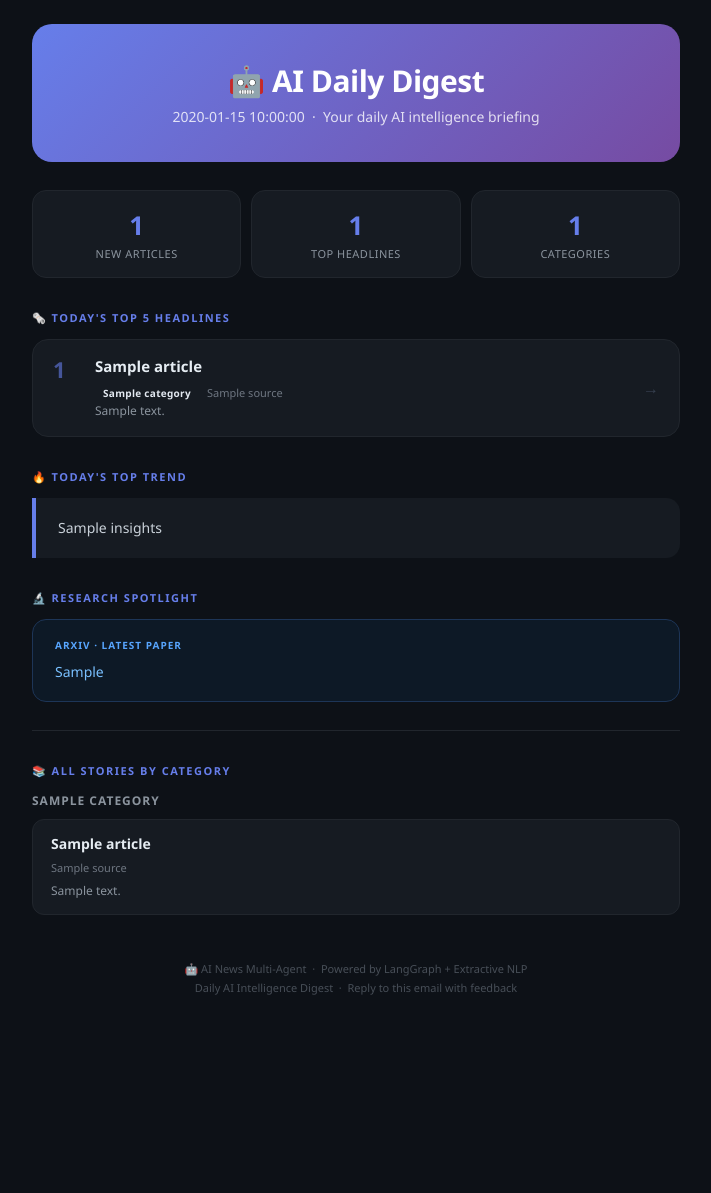
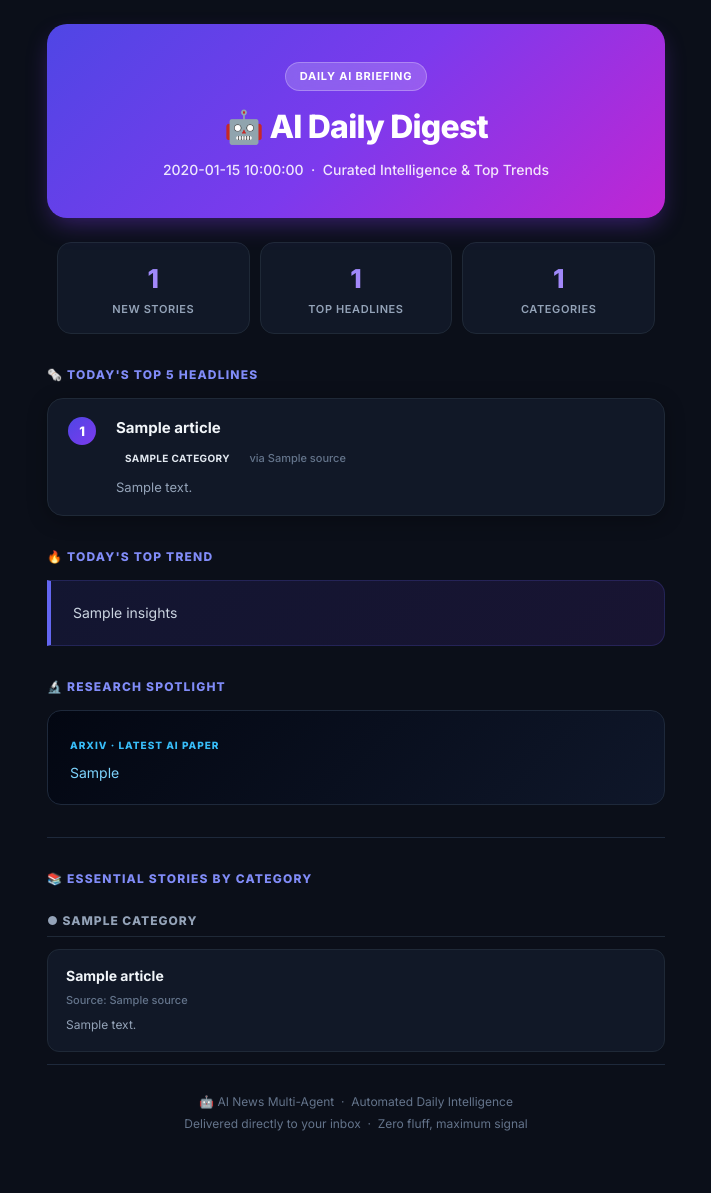
Before and after one commit to Divyam-2308/AI_News, a Python web app: template templates/email_digest.html in a window 1280 px wide. Shown: the whole page, without its empty margins (284-995 px from the left). Before the commit the page ends 995 px from the top, so only its background shows below. Run offline with Jinja, Linux system fonts and the light colour scheme; the template is opened without the code that fills it: most values are stand-ins (such as "Sample title", 1, 10 or a date in 2020).

Commit message:
style: redesign HTML email template with modern dark theme, gradient hero, and pill badges

```diff
--- a/templates/email_digest.html
+++ b/templates/email_digest.html
@@ -5,73 +5,299 @@
   <meta name="viewport" content="width=device-width, initial-scale=1.0"/>
   <title>🤖 AI Daily Digest — {{ run_date }}</title>
   <style>
-    /* ── Reset & Base ───────────────────────────────────────────── */
-    * { box-sizing: border-box; }
-    body        { margin:0; padding:0; background:#0d1117; font-family:'Segoe UI',Arial,sans-serif; color:#e2e8f0; -webkit-font-smoothing:antialiased; }
-    a           { color:inherit; text-decoration:none; }
-    .wrapper    { max-width:680px; margin:0 auto; padding:24px 16px 40px; }
+    @import url('https://fonts.googleapis.com/css2?family=Inter:wght@400;500;600;700;800&display=swap');
 
-    /* ── Header ─────────────────────────────────────────────────── */
-    .header     { background:linear-gradient(135deg,#667eea 0%,#764ba2 100%); border-radius:20px; padding:36px 32px; text-align:center; margin-bottom:28px; }
-    .header h1  { margin:0 0 6px; font-size:30px; color:#fff; letter-spacing:-0.5px; }
-    .header p   { margin:0; color:rgba(255,255,255,0.8); font-size:14px; }
+    * { box-sizing: border-box; margin: 0; padding: 0; }
+    body {
+      margin: 0;
+      padding: 0;
+      background-color: #0b0f19;
+      font-family: 'Inter', -apple-system, BlinkMacSystemFont, 'Segoe UI', Roboto, Helvetica, Arial, sans-serif;
+      color: #e2e8f0;
+      -webkit-font-smoothing: antialiased;
+      line-height: 1.5;
+    }
+    a { color: inherit; text-decoration: none; }
 
-    /* ── Stats bar ──────────────────────────────────────────────── */
-    .stats      { display:flex; gap:10px; margin-bottom:28px; }
-    .stat-card  { flex:1; background:#161b22; border-radius:14px; padding:16px 12px; text-align:center; border:1px solid #21262d; }
-    .stat-num   { font-size:26px; font-weight:700; color:#667eea; }
-    .stat-label { font-size:11px; color:#8b949e; margin-top:3px; text-transform:uppercase; letter-spacing:0.5px; }
+    .wrapper {
+      max-width: 650px;
+      margin: 0 auto;
+      padding: 24px 16px 48px;
+    }
 
-    /* ── Section titles ─────────────────────────────────────────── */
-    .section-title { font-size:11px; font-weight:700; letter-spacing:1.5px; text-transform:uppercase; color:#667eea; margin:32px 0 14px; }
+    /* ── Hero Header ─────────────────────────────────────────────── */
+    .header {
+      background: linear-gradient(135deg, #4f46e5 0%, #7c3aed 50%, #c026d3 100%);
+      border-radius: 20px;
+      padding: 38px 28px;
+      text-align: center;
+      margin-bottom: 24px;
+      box-shadow: 0 10px 25px -5px rgba(124, 58, 237, 0.4);
+      position: relative;
+    }
+    .header-badge {
+      display: inline-block;
+      background: rgba(255, 255, 255, 0.18);
+      backdrop-filter: blur(8px);
+      padding: 5px 14px;
+      border-radius: 20px;
+      font-size: 11px;
+      font-weight: 700;
+      letter-spacing: 0.8px;
+      text-transform: uppercase;
+      color: #ffffff;
+      margin-bottom: 12px;
+      border: 1px solid rgba(255, 255, 255, 0.25);
+    }
+    .header h1 {
+      margin: 0 0 8px;
+      font-size: 32px;
+      font-weight: 800;
+      color: #ffffff;
+      letter-spacing: -0.8px;
+    }
+    .header p {
+      margin: 0;
+      color: rgba(255, 255, 255, 0.88);
+      font-size: 14px;
+      font-weight: 500;
+    }
 
-    /* ── TOP 5 HEADLINES ────────────────────────────────────────── */
-    .headlines-box  { background:#161b22; border-radius:16px; border:1px solid #21262d; overflow:hidden; margin-bottom:28px; }
-    .headline-item  { display:flex; align-items:flex-start; gap:14px; padding:16px 20px; border-bottom:1px solid #21262d; text-decoration:none; transition:background 0.15s; }
-    .headline-item:last-child { border-bottom:none; }
-    .headline-item:hover      { background:#1c2128; }
-    .headline-num   { font-size:22px; font-weight:800; color:#667eea; min-width:28px; line-height:1; padding-top:2px; opacity:0.6; }
-    .headline-body  { flex:1; min-width:0; }
-    .headline-title { font-size:15px; font-weight:600; color:#e6edf3; line-height:1.45; margin:0 0 6px; }
-    .headline-meta  { display:flex; gap:8px; align-items:center; }
-    .badge          { font-size:10px; font-weight:700; padding:2px 8px; border-radius:20px; letter-spacing:0.3px; }
-    .badge-llms     { background:#667eea22; color:#818cf8; }
-    .badge-robotics { background:#10b98122; color:#34d399; }
-    .badge-tools    { background:#f59e0b22; color:#fbbf24; }
-    .badge-research { background:#8b5cf622; color:#a78bfa; }
-    .badge-funding  { background:#10b98122; color:#6ee7b7; }
-    .badge-policy   { background:#ef444422; color:#f87171; }
-    .badge-hardware { background:#6b728022; color:#9ca3af; }
-    .badge-other    { background:#374151;   color:#9ca3af; }
-    .source-label   { font-size:11px; color:#6e7681; }
-    .headline-arrow { font-size:16px; color:#374151; align-self:center; flex-shrink:0; }
+    /* ── Quick Stats Grid ────────────────────────────────────────── */
+    .stats-grid {
+      display: table;
+      width: 100%;
+      margin-bottom: 28px;
+      border-spacing: 10px 0;
+    }
+    .stat-card {
+      display: table-cell;
+      width: 33.33%;
+      background: #111827;
+      border-radius: 14px;
+      padding: 16px 12px;
+      text-align: center;
+      border: 1px solid #1f2937;
+    }
+    .stat-num {
+      font-size: 26px;
+      font-weight: 800;
+      background: linear-gradient(135deg, #818cf8, #c084fc);
+      -webkit-background-clip: text;
+      -webkit-text-fill-color: transparent;
+      color: #818cf8;
+    }
+    .stat-label {
+      font-size: 11px;
+      color: #94a3b8;
+      font-weight: 600;
+      margin-top: 3px;
+      text-transform: uppercase;
+      letter-spacing: 0.6px;
+    }
 
-    /* ── Trend box ──────────────────────────────────────────────── */
-    .trend-box  { background:#161b22; border-left:4px solid #667eea; border-radius:0 14px 14px 0; padding:18px 22px; margin-bottom:28px; }
-    .trend-box p { margin:0; font-size:14px; line-height:1.7; color:#c9d1d9; }
+    /* ── Section Title Header ────────────────────────────────────── */
+    .section-header {
+      display: flex;
+      align-items: center;
+      gap: 8px;
+      margin: 32px 0 14px;
+    }
+    .section-title {
+      font-size: 12px;
+      font-weight: 800;
+      letter-spacing: 1.2px;
+      text-transform: uppercase;
+      color: #818cf8;
+    }
 
-    /* ── Research box ───────────────────────────────────────────── */
-    .research-box { background:#0d1926; border:1px solid #1d3557; border-radius:14px; padding:18px 22px; margin-bottom:28px; }
-    .research-label { font-size:10px; font-weight:700; letter-spacing:1px; text-transform:uppercase; color:#58a6ff; margin-bottom:8px; }
-    .research-box p { margin:0; font-size:14px; color:#79c0ff; line-height:1.65; }
+    /* ── Top 5 Headlines Card Box ────────────────────────────────── */
+    .headlines-box {
+      background: #111827;
+      border-radius: 16px;
+      border: 1px solid #1f2937;
+      overflow: hidden;
+      margin-bottom: 28px;
+      box-shadow: 0 4px 20px rgba(0, 0, 0, 0.3);
+    }
+    .headline-item {
+      display: block;
+      padding: 18px 20px;
+      border-bottom: 1px solid #1e293b;
+      text-decoration: none;
+    }
+    .headline-item:last-child {
+      border-bottom: none;
+    }
+    .headline-table {
+      width: 100%;
+      border-collapse: collapse;
+    }
+    .headline-num-cell {
+      width: 38px;
+      vertical-align: top;
+    }
+    .headline-num-circle {
+      width: 28px;
+      height: 28px;
+      border-radius: 50%;
+      background: linear-gradient(135deg, #4f46e5, #7c3aed);
+      color: #ffffff;
+      font-size: 13px;
+      font-weight: 800;
+      text-align: center;
+      line-height: 28px;
+    }
+    .headline-content-cell {
+      vertical-align: top;
+      padding-left: 10px;
+    }
+    .headline-title {
+      font-size: 15px;
+      font-weight: 700;
+      color: #f1f5f9;
+      line-height: 1.4;
+      margin: 0 0 6px;
+    }
+    .headline-meta {
+      margin-bottom: 8px;
+    }
+    .badge {
+      display: inline-block;
+      font-size: 10px;
+      font-weight: 700;
+      padding: 3px 9px;
+      border-radius: 12px;
+      letter-spacing: 0.4px;
+      text-transform: uppercase;
+      margin-right: 6px;
+    }
+    .badge-llms     { background: rgba(99, 102, 241, 0.18); color: #a5b4fc; border: 1px solid rgba(99, 102, 241, 0.3); }
+    .badge-robotics { background: rgba(16, 185, 129, 0.18); color: #6ee7b7; border: 1px solid rgba(16, 185, 129, 0.3); }
+    .badge-tools    { background: rgba(245, 158, 11, 0.18); color: #fde047; border: 1px solid rgba(245, 158, 11, 0.3); }
+    .badge-research { background: rgba(139, 92, 246, 0.18); color: #c4b5fd; border: 1px solid rgba(139, 92, 246, 0.3); }
+    .badge-funding  { background: rgba(20, 184, 166, 0.18); color: #5eead4; border: 1px solid rgba(20, 184, 166, 0.3); }
+    .badge-policy   { background: rgba(244, 63, 94, 0.18);  color: #fda4af; border: 1px solid rgba(244, 63, 94, 0.3); }
+    .badge-hardware { background: rgba(6, 182, 212, 0.18);  color: #67e8f9; border: 1px solid rgba(6, 182, 212, 0.3); }
+    .badge-other    { background: rgba(100, 116, 139, 0.18); color: #cbd5e1; border: 1px solid rgba(100, 116, 139, 0.3); }
 
-    /* ── Article cards (by category) ───────────────────────────── */
-    .article-card  { background:#161b22; border-radius:12px; padding:14px 18px; margin-bottom:10px; border:1px solid #21262d; display:block; text-decoration:none; }
-    .article-card:hover { border-color:#667eea55; }
-    .article-title { font-size:14px; font-weight:600; color:#e6edf3; margin:0 0 6px; line-height:1.4; }
-    .article-meta  { display:flex; gap:8px; align-items:center; margin-bottom:7px; }
-    .source-sm     { font-size:11px; color:#6e7681; }
-    .article-summary { font-size:12px; color:#8b949e; line-height:1.55; margin:0; }
+    .source-tag {
+      font-size: 11px;
+      color: #64748b;
+      font-weight: 500;
+    }
+    .headline-summary {
+      font-size: 13px;
+      color: #94a3b8;
+      line-height: 1.55;
+      margin: 0;
+    }
 
-    /* ── Divider ────────────────────────────────────────────────── */
-    .divider { border:none; border-top:1px solid #21262d; margin:28px 0; }
+    /* ── Trend Insight Box ───────────────────────────────────────── */
+    .trend-box {
+      background: linear-gradient(135deg, rgba(79, 70, 229, 0.12) 0%, rgba(124, 58, 237, 0.12) 100%);
+      border-left: 4px solid #6366f1;
+      border-radius: 0 14px 14px 0;
+      padding: 20px 22px;
+      margin-bottom: 28px;
+      border-top: 1px solid rgba(99, 102, 241, 0.2);
+      border-right: 1px solid rgba(99, 102, 241, 0.2);
+      border-bottom: 1px solid rgba(99, 102, 241, 0.2);
+    }
+    .trend-box p {
+      margin: 0;
+      font-size: 14px;
+      line-height: 1.7;
+      color: #cbd5e1;
+      font-weight: 400;
+    }
 
-    /* ── Footer ─────────────────────────────────────────────────── */
-    .footer     { text-align:center; padding:20px 0 8px; }
-    .footer p   { font-size:11px; color:#484f58; margin:4px 0; }
+    /* ── Research Spotlight Box ─────────────────────────────────── */
+    .research-box {
+      background: linear-gradient(135deg, #030712 0%, #0f172a 100%);
+      border: 1px solid #1e293b;
+      border-radius: 14px;
+      padding: 20px 22px;
+      margin-bottom: 28px;
+    }
+    .research-tag {
+      display: inline-block;
+      font-size: 10px;
+      font-weight: 800;
+      letter-spacing: 1px;
+      text-transform: uppercase;
+      color: #38bdf8;
+      margin-bottom: 8px;
+    }
+    .research-box p {
+      margin: 0;
+      font-size: 14px;
+      color: #7dd3fc;
+      line-height: 1.65;
+    }
 
-    /* ── Category badge helper ──────────────────────────────────── */
-    {% macro cat_class(cat) %}badge badge-{{ cat | lower | replace(' ','') }}{% endmacro %}
+    /* ── Article Category Grid & Cards ───────────────────────────── */
+    .category-title {
+      font-size: 12px;
+      font-weight: 800;
+      color: #94a3b8;
+      text-transform: uppercase;
+      letter-spacing: 1px;
+      margin: 24px 0 12px;
+      padding-bottom: 6px;
+      border-bottom: 1px solid #1f2937;
+    }
+    .article-card {
+      background: #111827;
+      border-radius: 12px;
+      padding: 16px 18px;
+      margin-bottom: 12px;
+      border: 1px solid #1f2937;
+      display: block;
+      text-decoration: none;
+    }
+    .article-title {
+      font-size: 14px;
+      font-weight: 700;
+      color: #f1f5f9;
+      margin: 0 0 6px;
+      line-height: 1.4;
+    }
+    .article-meta {
+      font-size: 11px;
+      color: #64748b;
+      margin-bottom: 8px;
+      font-weight: 500;
+    }
+    .article-summary {
+      font-size: 12px;
+      color: #94a3b8;
+      line-height: 1.55;
+      margin: 0;
+    }
+
+    /* ── Divider ─────────────────────────────────────────────────── */
+    .divider {
+      border: none;
+      border-top: 1px solid #1e293b;
+      margin: 32px 0;
+    }
+
+    /* ── Footer ──────────────────────────────────────────────────── */
+    .footer {
+      text-align: center;
+      padding: 24px 0 8px;
+      border-top: 1px solid #1e293b;
+    }
+    .footer p {
+      font-size: 12px;
+      color: #64748b;
+      margin: 4px 0;
+    }
+    .footer a {
+      color: #818cf8;
+      text-decoration: underline;
+    }
   </style>
 </head>
 <body>
@@ -79,15 +305,16 @@
 
   <!-- Header -->
   <div class="header">
+    <div class="header-badge">Daily AI Briefing</div>
     <h1>🤖 AI Daily Digest</h1>
-    <p>{{ run_date }} &nbsp;·&nbsp; Your daily AI intelligence briefing</p>
+    <p>{{ run_date }} &nbsp;·&nbsp; Curated Intelligence & Top Trends</p>
   </div>
 
-  <!-- Stats -->
-  <div class="stats">
+  <!-- Stats Grid -->
+  <div class="stats-grid">
     <div class="stat-card">
       <div class="stat-num">{{ total_new }}</div>
-      <div class="stat-label">New Articles</div>
+      <div class="stat-label">New Stories</div>
     </div>
     <div class="stat-card">
       <div class="stat-num">{{ top_stories | length }}</div>
@@ -100,69 +327,88 @@
   </div>
 
   <!-- ━━━ TOP 5 HEADLINES ━━━━━━━━━━━━━━━━━━━━━━━━━━━━━━━━━━━━━━━━ -->
-  <div class="section-title">🗞️ Today's Top 5 Headlines</div>
+  <div class="section-header">
+    <span class="section-title">🗞️ Today's Top 5 Headlines</span>
+  </div>
+
   <div class="headlines-box">
     {% for article in top_stories[:5] %}
     <a class="headline-item" href="{{ article.url }}" target="_blank">
-      <div class="headline-num">{{ loop.index }}</div>
-      <div class="headline-body">
+      <table class="headline-table">
+        <tr>
+          <td class="headline-num-cell">
+            <div class="headline-num-circle">{{ loop.index }}</div>
+          </td>
+          <td class="headline-content-cell">
             <div class="headline-title">{{ article.title }}</div>
             <div class="headline-meta">
               {% set cat = article.category | default('Other') | lower | replace(' ','') %}
               <span class="badge badge-{{ cat }}">{{ article.category | default('Other') }}</span>
-          <span class="source-label">{{ article.source }}</span>
+              <span class="source-tag">via {{ article.source }}</span>
             </div>
             {% if article.summary %}
-        <p class="article-summary">{{ article.summary | truncate(160, True, '…') }}</p>
+            <p class="headline-summary">{{ article.summary | truncate(160, True, '…') }}</p>
             {% endif %}
-      </div>
-      <div class="headline-arrow">→</div>
+          </td>
+        </tr>
+      </table>
     </a>
     {% else %}
-    <div style="padding:20px;text-align:center;color:#484f58;font-size:13px;">No top stories available today.</div>
+    <div style="padding:20px;text-align:center;color:#64748b;font-size:13px;">No top stories available today.</div>
     {% endfor %}
   </div>
 
   <!-- Today's Trend -->
-  <div class="section-title">🔥 Today's Top Trend</div>
+  {% if insights %}
+  <div class="section-header">
+    <span class="section-title">🔥 Today's Top Trend</span>
+  </div>
   <div class="trend-box">
     <p>{{ insights }}</p>
   </div>
+  {% endif %}
 
   <!-- Research Spotlight -->
   {% if research_highlight and research_highlight != "No major research papers today." %}
-  <div class="section-title">🔬 Research Spotlight</div>
+  <div class="section-header">
+    <span class="section-title">🔬 Research Spotlight</span>
+  </div>
   <div class="research-box">
-    <div class="research-label">ArXiv · Latest Paper</div>
+    <span class="research-tag">ArXiv · Latest AI Paper</span>
     <p>{{ research_highlight }}</p>
   </div>
   {% endif %}
 
   <hr class="divider" />
 
-  <!-- All Articles by Category -->
-  <div class="section-title">📚 All Stories by Category</div>
+  <!-- All Stories by Category -->
+  <div class="section-header">
+    <span class="section-title">📚 Essential Stories by Category</span>
+  </div>
+
   {% for category, articles in categories.items() %}
-  <div style="margin-bottom:22px;">
-    <div style="font-size:12px;font-weight:700;color:#8b949e;text-transform:uppercase;letter-spacing:1px;margin-bottom:10px;">
-      {{ category }}
+  {% if articles %}
+  <div>
+    <div class="category-title">
+      ● {{ category }}
     </div>
-    {% for article in articles[:5] %}
+    {% for article in articles %}
     <a class="article-card" href="{{ article.url }}" target="_blank">
       <div class="article-title">{{ article.title }}</div>
-      <div class="article-meta">
-        <span class="source-sm">{{ article.source }}</span>
-      </div>
+      <div class="article-meta">Source: {{ article.source }}</div>
+      {% if article.summary %}
       <p class="article-summary">{{ article.summary | truncate(180, True, '…') }}</p>
+      {% endif %}
     </a>
     {% endfor %}
   </div>
+  {% endif %}
   {% endfor %}
 
   <!-- Footer -->
   <div class="footer">
-    <p>🤖 AI News Multi-Agent &nbsp;·&nbsp; Powered by LangGraph + Extractive NLP</p>
-    <p>Daily AI Intelligence Digest &nbsp;·&nbsp; Reply to this email with feedback</p>
+    <p>🤖 AI News Multi-Agent &nbsp;·&nbsp; Automated Daily Intelligence</p>
+    <p>Delivered directly to your inbox &nbsp;·&nbsp; Zero fluff, maximum signal</p>
   </div>
 
 </div>
```
Lines whose indentation alone changed are shown as unchanged.
